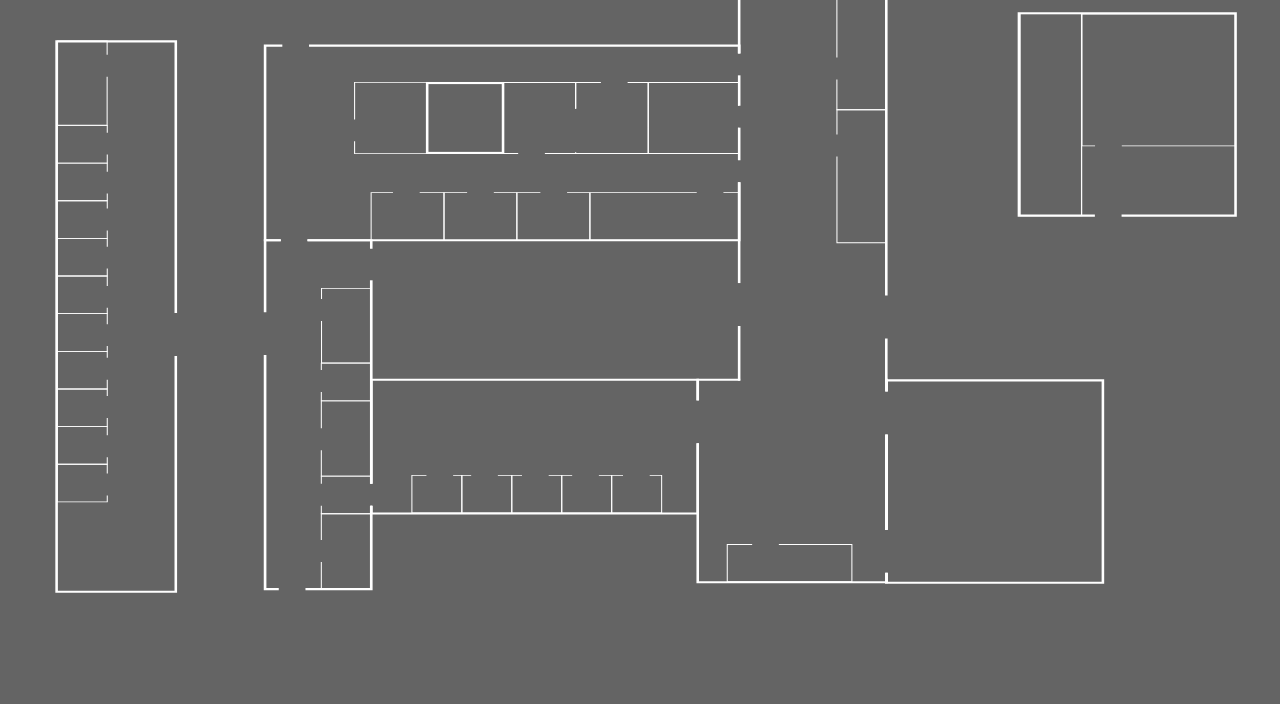
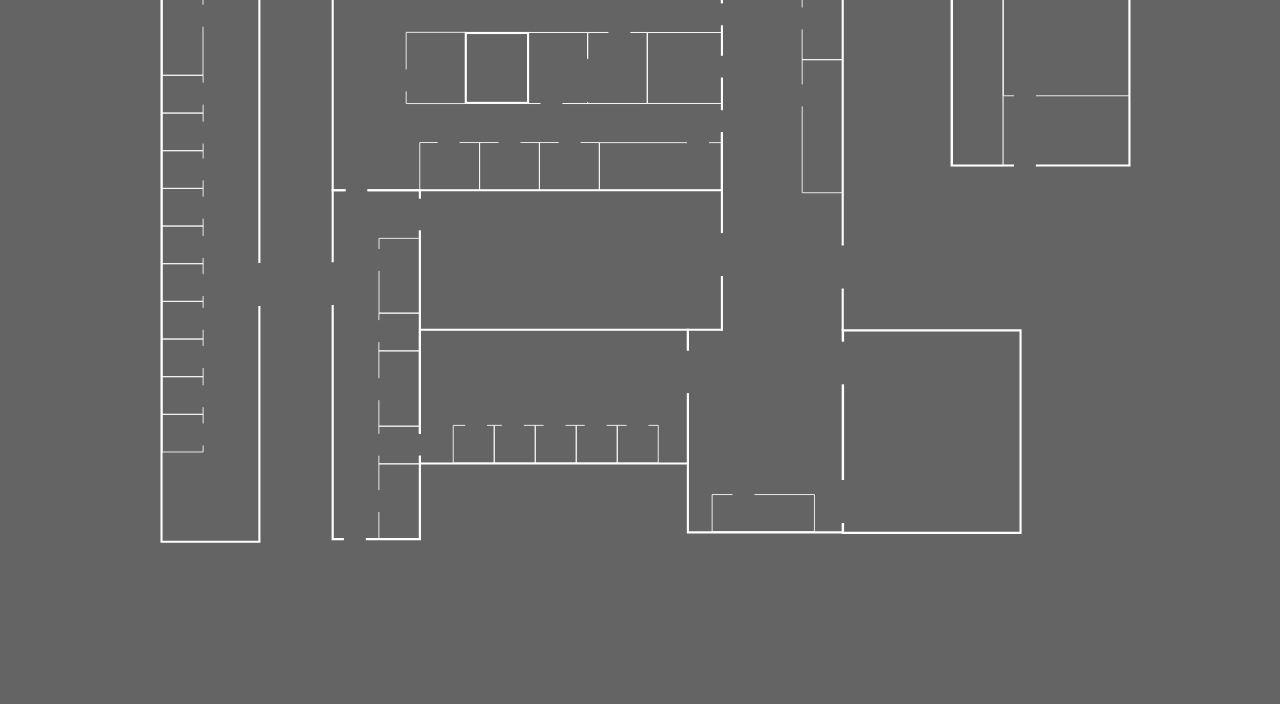
Before and after one commit to micahh2/hsu, a website with bundled scripts: page editor/index.html in a window 1280 px wide. Shown: the part 96-800 px from the top of the page. Built offline with nearby package versions, Linux system fonts and the light colour scheme.

Commit message:
Move layout to background

```diff
--- a/editor/editor.js
+++ b/editor/editor.js
@@ -8,8 +8,7 @@ window.addEventListener('load', () => {
   let image = document.getElementById('layout');
 
 
-  // Get bounds pixels and context
-  const { context, pixels, canvasWidth, canvasHeight } = Physics.getGameContextPixels({ canvas, image });
+  const { context, canvasWidth, canvasHeight } = Physics.getGameContextPixels({ canvas, image });
   const width = canvasWidth;
   const height = canvasHeight;
 
@@ -178,7 +177,6 @@ function inHandle({ areas, x, y }) {
 function draw({ context, areas, image, width, height, selected }) {
   window.requestAnimationFrame(() => {
     context.clearRect(0, 0, width, height);
-    context.drawImage(image, 0, 50, width, height);
 
     for (let i = 0; i < areas.length; i++) {
       const area = areas[areas.length-i-1];
--- a/main.css
+++ b/main.css
@@ -27,7 +27,7 @@ body {
     letter-spacing: .2em;
 }
 
-#canvas {
+#canvas, #hidden {
     position: absolute;
     top: 0;
     left: 0;
@@ -35,6 +35,13 @@ body {
     max-width: calc(178vh);
     height: 100%;
     max-height: calc(56vw);
+}
+
+#canvas {
+  background: url(assets/layout_export.svg);
+  background-repeat: no-repeat;
+  background-size: contain;
+  background-position: center;
 }
 
 #layout, #character-sprite {
--- a/physics.js
+++ b/physics.js
@@ -11,7 +11,7 @@ export class Physics {
     canvas.width = canvasWidth;
     canvas.height = canvasHeight;
     const context = canvas.getContext('2d');
-    context.drawImage(image, 0, 50, canvasWidth, canvasHeight);
+    context.drawImage(image, 0, 0, canvasWidth, canvasHeight);
 
     // Transparent pixels
     const imageData = context.getImageData(0, 0, canvasWidth, canvasHeight)
@@ -24,7 +24,7 @@ export class Physics {
       let start = i*imageData.width;
       const slice = allAlpha.slice(start, start+imageData.width);
       if (slice.every(t => t === 0)) { continue; }
-      pixels[i] = allAlpha.slice(start, start+imageData.width);
+      pixels[i] = Uint8Array.from(allAlpha.slice(start, start+imageData.width));
     }
     return { context, pixels, bounds, ratio, canvasWidth, canvasHeight };
   }
@@ -61,23 +61,24 @@ export class Physics {
       for (let i = 0; i < characters.length; i++) {
         // Get new NPC move
         let newActor = moveNPC({ npc: characters[i], width, height, player: newPlayer, attack, updateStats });
-        newOthers[i] = Physics.getUseableMove({ oldActor: characters[i], actor: newActor, pixels, width, height, locMap, updateStats });
+        newOthers[i] = Physics.getUseableMove({
+          oldActor: characters[i], actor: newActor, pixels, width, height, locMap, updateStats
+        });
         // Update npc location in map
-        Physics.updateLocationMap(locMap, { actor: newOthers[i], map: locMap, oldActor: characters[i], updateStats });
+        Physics.updateLocationMap(locMap,
+          { actor: newOthers[i], map: locMap, oldActor: characters[i], updateStats }
+        );
       }
     }
 
     // Remove old
     context.clearRect(0, 0, width, height);
-    // Redraw the bounds
-    context.drawImage(image, 0, 50, width, height);
 
     // Draw new position player position
     Sprite.drawActorToContext({ context, sprites, actor: player });
 
     for(let i = 0; i < newOthers.length; i++) {
       // Draw new position
-      //context.fillRect(newOthers[i].x, newOthers[i].y, newOthers[i].width, newOthers[i].height);
       Sprite.drawActorToContext({ context, sprites, actor: newOthers[i] });
     }
 
```
Also changed, not shown: index.html (+1 -0 lines).
